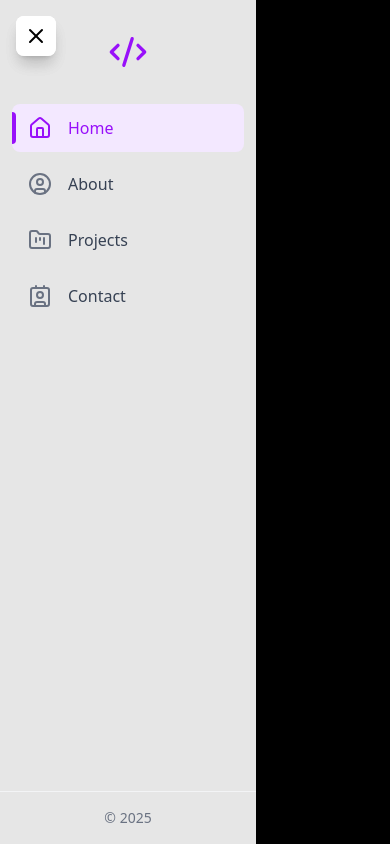
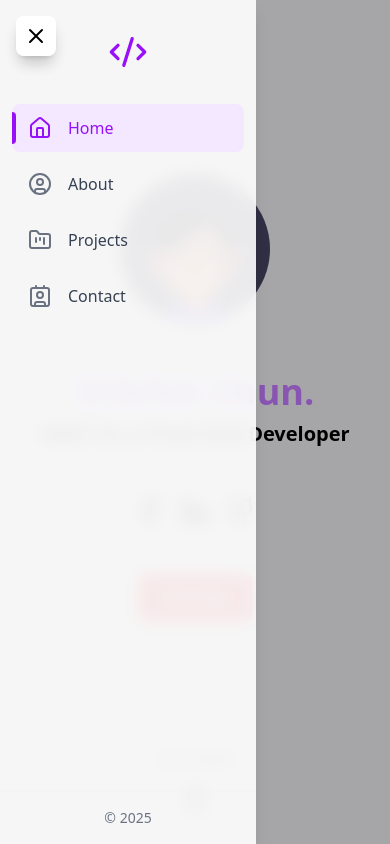
Before and after one commit to CHUNSOKNA1997/midterm_project, a React (Vite) app: page / in a window 390 px wide. Both pictures are taken after a click on the button 36 px from the left and 36 px from the top of the page. Shown: the top 844 px of the page. Built offline with nearby package versions, Linux system fonts and the light colour scheme.

Commit message:
organize the code

```diff
--- a/src/components/Sidebar.jsx
+++ b/src/components/Sidebar.jsx
@@ -38,7 +38,6 @@ const Sidebar = () => {
 
   const toggleSidebar = () => setIsOpen((prev) => !prev);
 
-  // Handle scroll progress
   useEffect(() => {
     const handleScroll = () => {
       const winScroll = document.documentElement.scrollTop;
@@ -53,7 +52,6 @@ const Sidebar = () => {
     return () => window.removeEventListener('scroll', handleScroll);
   }, []);
 
-  // Handle intersection observer for active section
   useEffect(() => {
     const observer = new IntersectionObserver(
       (entries) => {
@@ -101,7 +99,7 @@ const Sidebar = () => {
 
       {isOpen && (
         <div
-          className="fixed inset-0 bg-black bg-opacity-50 transition-opacity duration-300 lg:hidden z-30"
+          className="fixed inset-0 toggle-menu-bg transition-opacity duration-300 lg:hidden z-30"
           onClick={toggleSidebar}
           aria-hidden="true"
         />
```
